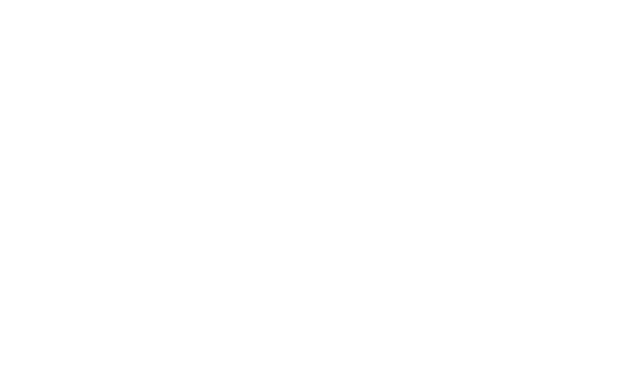
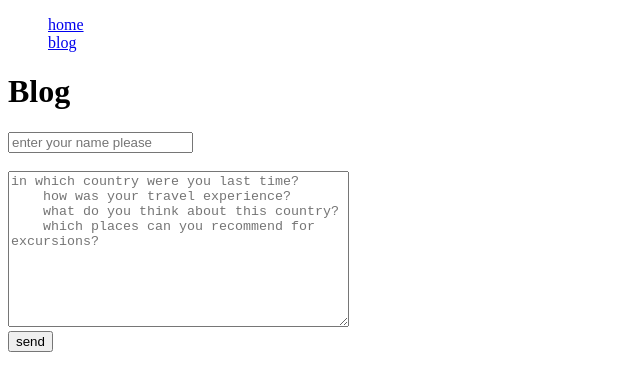
Before and after one commit to Way-Maker7/weltLaender, a React (Create React App) app in the folder frontend/: page /blog in a window 1280 px wide. Before the commit this address had no page. Shown: the top 390 px of the page, without its empty margins (0-640 px from the left). Built offline with nearby package versions, Linux system fonts and the light colour scheme.

Commit message:
form added

```diff
--- a/frontend/src/App.tsx
+++ b/frontend/src/App.tsx
@@ -1,7 +1,7 @@
 import React from 'react';
 import {BrowserRouter, Routes, Route} from "react-router-dom";
 import Home from "./pages/Home";
-import Login from "./pages/Login";
+import Blog from "./pages/Blog";
 
 
 function App() {
@@ -13,7 +13,7 @@
            <Routes>
                <Route path="/" element={<Home />}></Route>
                <Route path="/home" element={<Home />}></Route>
-               <Route path="/login" element={<Login />}></Route>
+               <Route path="/blog" element={<Blog />}></Route>
            </Routes>
        </BrowserRouter>
     );
--- a/frontend/src/components/Navigation.tsx
+++ b/frontend/src/components/Navigation.tsx
@@ -9,8 +9,8 @@
                     <li>home</li>
                 </NavLink>
 
-                <NavLink to="/login">
-                    <li>login</li>
+                <NavLink to="/blog">
+                    <li>blog</li>
                 </NavLink>
             </ul>
         </div>
--- /dev/null
+++ b/frontend/src/pages/Blog.tsx
@@ -0,0 +1,32 @@
+import Navigation from "../components/Navigation";
+
+
+export default function Blog() {
+
+    const handleSubmit = (e) => {
+        e.preventDefault();
+    };
+
+    return (
+        <div>
+            <Navigation/>
+            <h1>Blog</h1>
+            <form onSubmit={(e) => handleSubmit(e)}>
+                <input type="text" placeholder="enter your name please"/>
+                <br/>
+                <br/>
+                <textarea placeholder="in which country were you last time?
+    how was your travel experience?
+    what do you think about this country?
+    which places can you recommend for excursions?"
+                          cols={40} rows={10}>
+
+    </textarea>
+                <br/>
+                <input type="submit" value="send"/>
+            </form>
+            <ul></ul>
+        </div>
+
+    )
+}
--- a/frontend/src/pages/Login.tsx
+++ /dev/null
@@ -1,21 +0,0 @@
-import Navigation from "../components/Navigation";
-
-
-export default function Login(){
-
-    return(
-        <div>
-            <Navigation/>
-            <h1>Login</h1>
-            <p>Lorem ipsum dolor sit amet, consetetur sadipscing elitr, sed diam nonumy eirmod tempor invidunt ut labore et dolore magna aliquyam erat, sed diam voluptua. At vero eos et accusam et justo duo dolores et ea rebum. Stet clita kasd gubergren, no sea takimata sanctus est Lorem ipsum dolor sit amet. Lorem ipsum dolor sit amet, consetetur sadipscing elitr, sed diam nonumy eirmod tempor invidunt ut labore et dolore magna aliquyam erat, sed diam voluptua.
-                At vero eos et accusam et justo duo dolores et ea rebum. Stet clita kasd gubergren, no sea takimata sanctus est Lorem ipsum dolor sit amet. Lorem ipsum dolor sit amet, consetetur sadipscing elitr, sed diam nonumy eirmod tempor invidunt ut labore et dolore magna aliquyam erat, sed diam voluptua. At vero eos et accusam et justo duo dolores et ea rebum. Stet clita kasd gubergren, no sea takimata sanctus est Lorem ipsum dolor sit amet.
-
-                Duis autem vel eum iriure dolor in hendrerit in vulputate velit esse molestie consequat, vel illum dolore eu feugiat nulla facilisis at vero eros et accumsan et iusto odio dignissim qui blandit praesent luptatum zzril delenit augue duis dolore te feugait nulla facilisi. Lorem ipsum dolor sit amet, consectetuer adipiscing elit, sed diam nonummy nibh euismod tincidunt ut laoreet dolore magna aliquam erat volutpat.
-
-                Ut wisi enim ad minim veniam, quis nostrud exerci tation ullamcorper suscipit lobortis nisl ut aliquip ex ea commodo consequat. Duis autem vel eum iriure dolor in hendrerit in vulputate velit esse molestie consequat, vel illum dolore eu feugiat nulla facilisis at vero eros et accumsan et iusto odio dignissim qui blandit praesent luptatum zzril delenit augue duis dolore te feugait nulla facilisi.
-
-                Nam liber tempor cum soluta nobis eleifend option congue nihil imperdiet doming id quod mazim placerat facer</p>
-        </div>
-
-    )
-}
```
Also changed, not shown: 2 other files (tests, documents, lock files or other folders).
